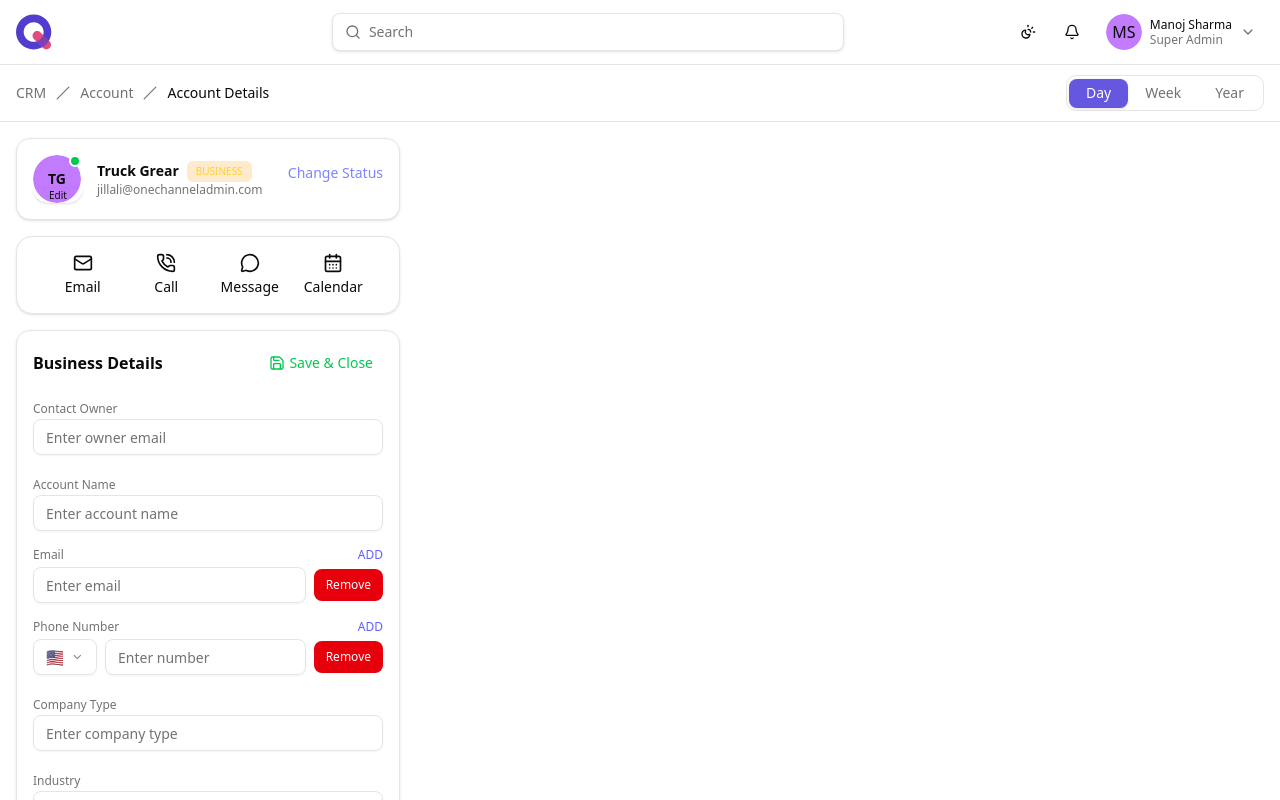
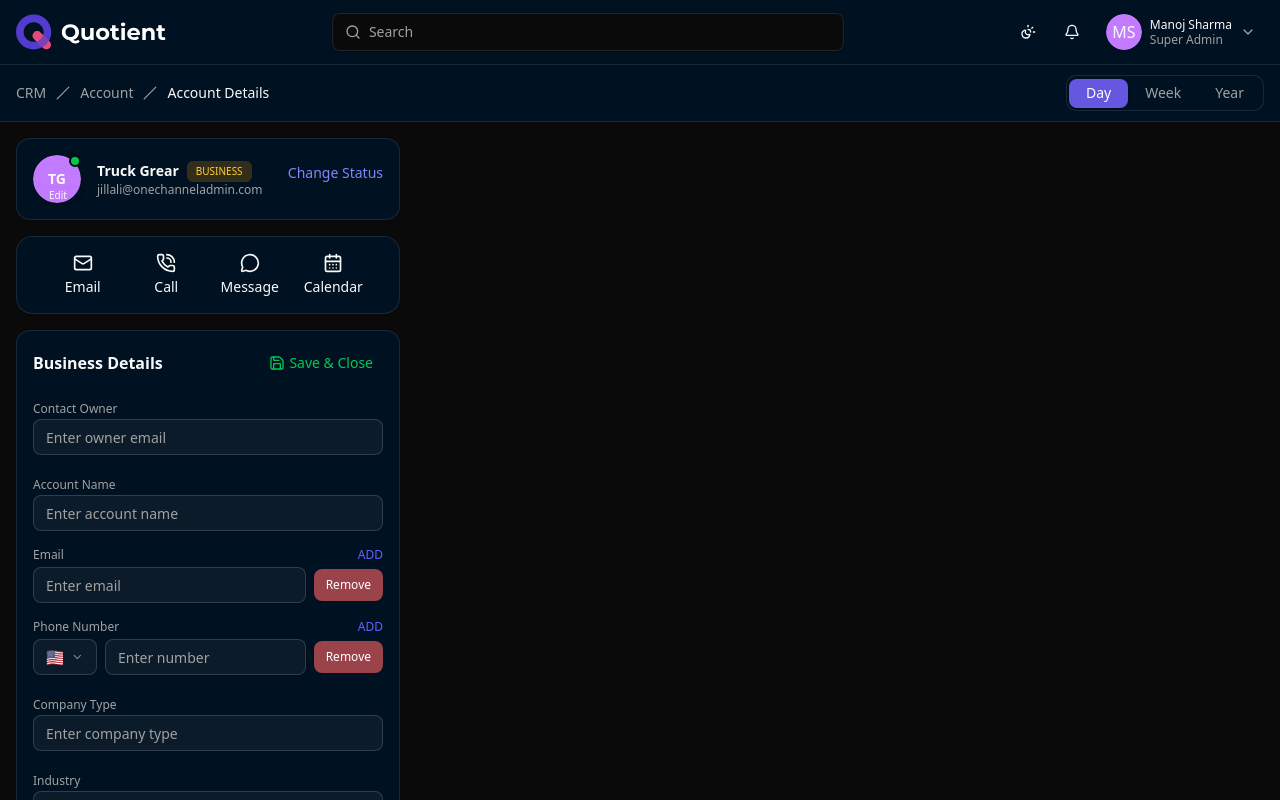
Before and after one commit to Bipul-Dubey/task.teqmavens, a Next.js app: page / in a window 1280 px wide. Built offline with nearby package versions, Linux system fonts and the light colour scheme.

Commit message:
feat: account basic details

```diff
--- a/src/app/globals.css
+++ b/src/app/globals.css
@@ -84,7 +84,7 @@
 
 .dark {
   --b-background: #001121;
-  --tab-active: oklch(0.702 0.21 282.5); /* #7A75F2 */
+  --tab-active: oklch(0.55 0.2 282.5);
   --background: oklch(0.145 0 0);
   --foreground: oklch(0.985 0 0);
   --card: oklch(0.205 0 0);
--- a/src/app/layout.tsx
+++ b/src/app/layout.tsx
@@ -23,7 +23,7 @@ export default function RootLayout({
   children: React.ReactNode;
 }>) {
   return (
-    <html lang="en" className="">
+    <html lang="en" className="dark">
       <body
         className={`${geistSans.variable} ${geistMono.variable} antialiased`}
         suppressHydrationWarning
```
